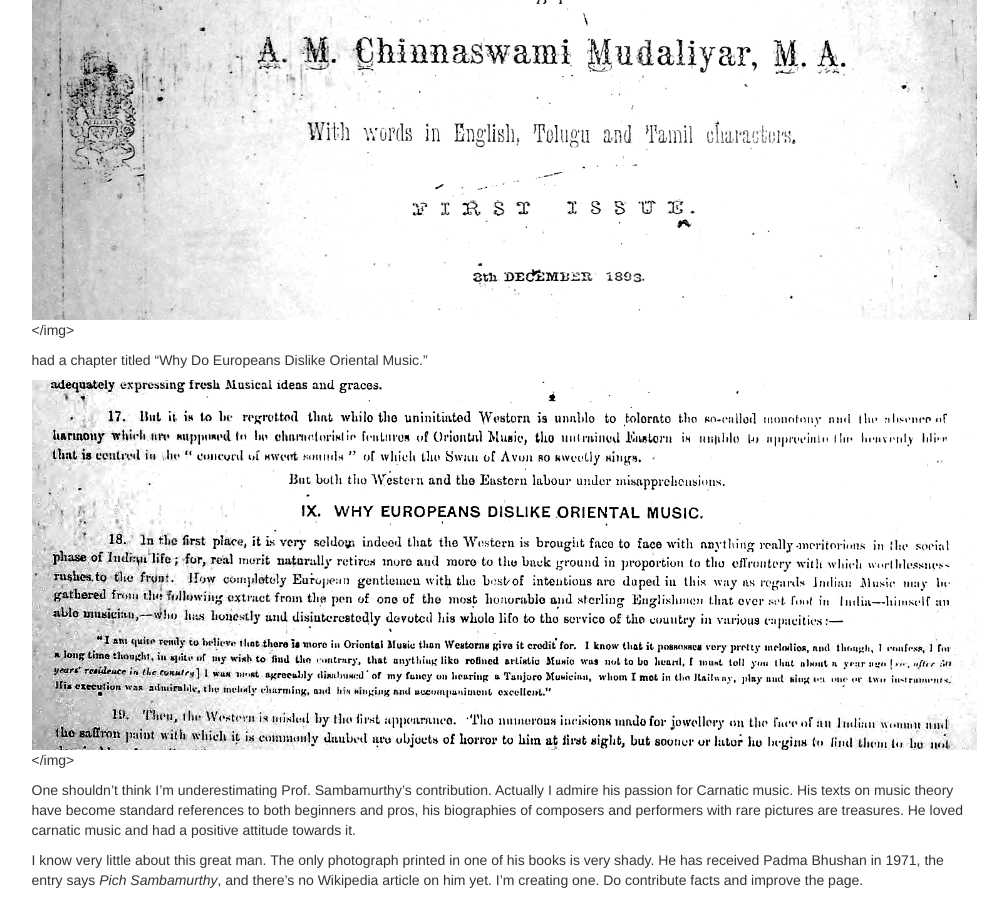
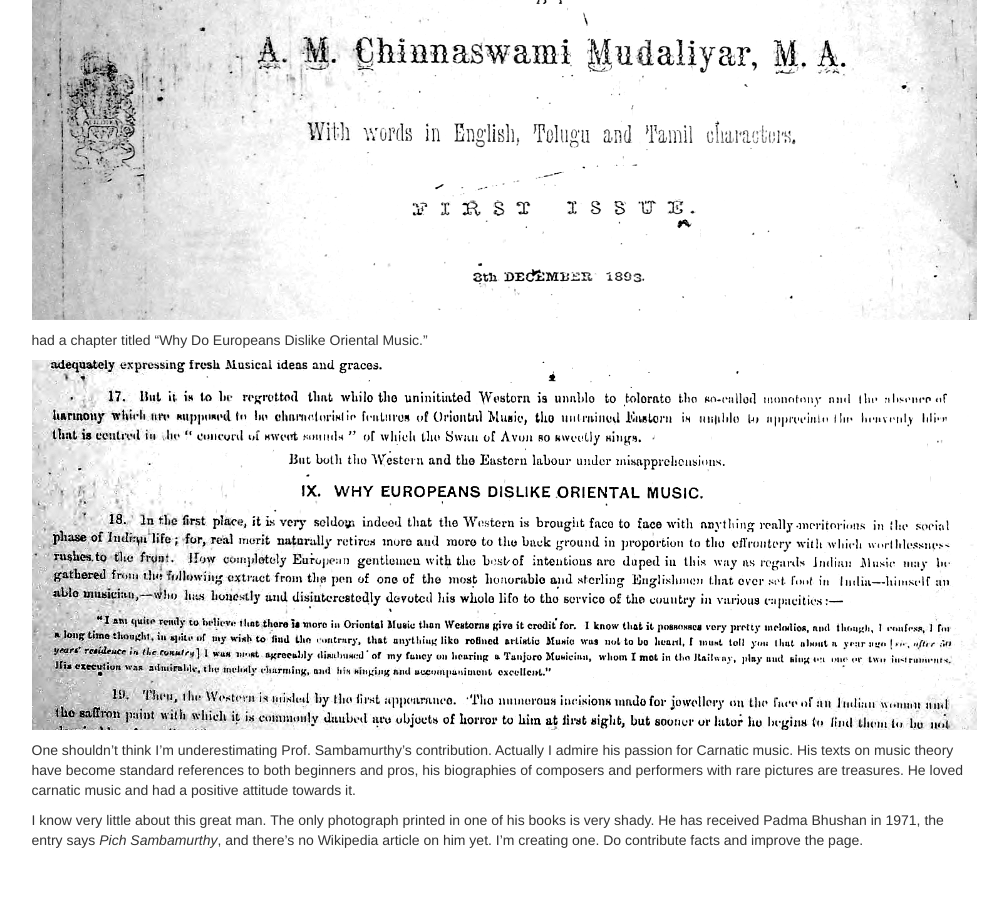
Before and after one commit to ananthp/beautifulnote, a Jekyll site: the page built from blog/_posts/2016-02-14-for-the-love-of-south-indian-music.markdown, in a window 1280 px wide and 900 px high, scrolled down 956 px. Shown: the whole window, without its empty margins (136-1144 px from the left). Built offline with Jekyll 4.4.1, drawn with Linux system fonts in a browser that asks for light colours; nearby versions of some CDN libraries; some web fonts are replaced; after the commit the page ends 1816 px from its top, so only the background shows below that.

Commit message:
<img /> instead of opening, closing tags

```diff
--- a/blog/_posts/2016-02-14-for-the-love-of-south-indian-music.markdown
+++ b/blog/_posts/2016-02-14-for-the-love-of-south-indian-music.markdown
@@ -13,11 +13,11 @@ India was still under British rule when he was born and grew up. He probably had
 
 Actually the comparative attitude in Karnatic music related texts was quite common since well before Sambamurthy's time. A.M. Chinnaswamy Mudaliyar's *Oriental Music in European Notation* (published in 1893)
 
-<img class="img-responsive" alt="A. M. Chinnaswamy Mudaliyar - Oriental Music in European Notation - Title" src="{{ site.url }}/images/amc-oriental-music-title.png"></img>
+<img class="img-responsive" alt="A. M. Chinnaswamy Mudaliyar - Oriental Music in European Notation - Title" src="{{ site.url }}/images/amc-oriental-music-title.png" />
 
 had a chapter titled "Why Do Europeans Dislike Oriental Music."
 
-<img class="img-responsive" alt="Why do Europeans dislike oriental music" src="{{ site.url }}/images/amc-why-do-europeans-dislike-oriental-music.png"></img>
+<img class="img-responsive" alt="Why do Europeans dislike oriental music" src="{{ site.url }}/images/amc-why-do-europeans-dislike-oriental-music.png" />
 
 One shouldn't think I'm underestimating Prof. Sambamurthy's contribution. Actually I admire his passion for Carnatic music. His texts on music theory have become standard references to both beginners and pros, his biographies of composers and performers with rare pictures are treasures. He loved carnatic music and had a positive attitude towards it.
 
```
